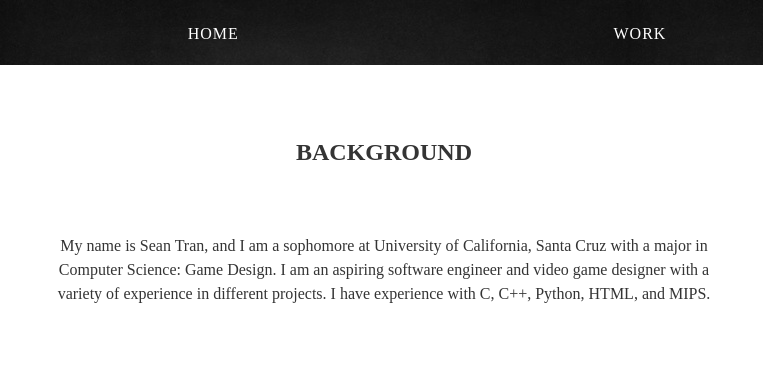
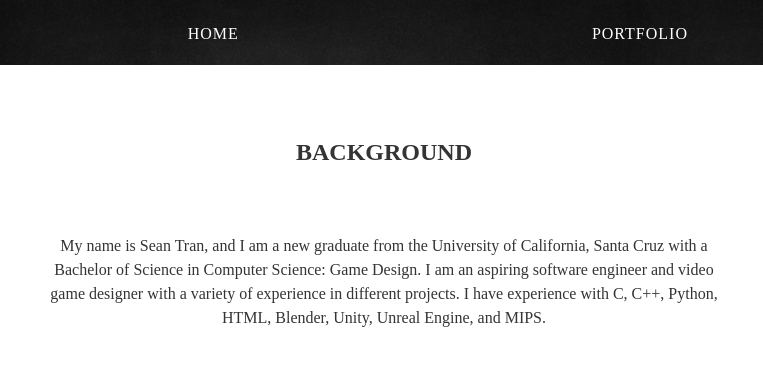
Before and after one commit to SeanJTran/SeanJTran.github.io, a plain HTML site: page index.html in a window 1280 px wide. Shown: the top 380 px of the page, 0-763 px from the left. Drawn offline with Linux system fonts and the light colour scheme.

Commit message:
Updated website
Updated home page

```diff
--- a/index.html
+++ b/index.html
@@ -19,7 +19,7 @@
     <nav class="secondary_header" id="menu">
       <ul>
         <li><a href="index.html">HOME</a></li>
-        <li><a href="Work.html">WORK</a></li>
+        <li><a href="Work.html">PORTFOLIO</a></li>
         <li><a href="Contact.html">CONTACT</a></li>
       </ul>
     </nav>
@@ -31,7 +31,7 @@
 		<br>
       <h2>Background</h2>
 		<br>
-      <p>My name is Sean Tran, and I am a sophomore at University of California, Santa Cruz with a major in Computer Science: Game Design. I am an aspiring software engineer and video game designer with a variety of experience in different projects. I have experience with C, C++, Python, HTML, and MIPS. </p>
+      <p>My name is Sean Tran, and I am a new graduate from the University of California, Santa Cruz with a Bachelor of Science in Computer Science: Game Design. I am an aspiring software engineer and video game designer with a variety of experience in different projects. I have experience with C, C++, Python, HTML, Blender, Unity, Unreal Engine, and MIPS. </p>
     </article>
     <aside class="right_article"><img src="IMG_2442.JPG" alt="" width="400" height="200" class="placeholder"/> </aside>
 	</section>
```
